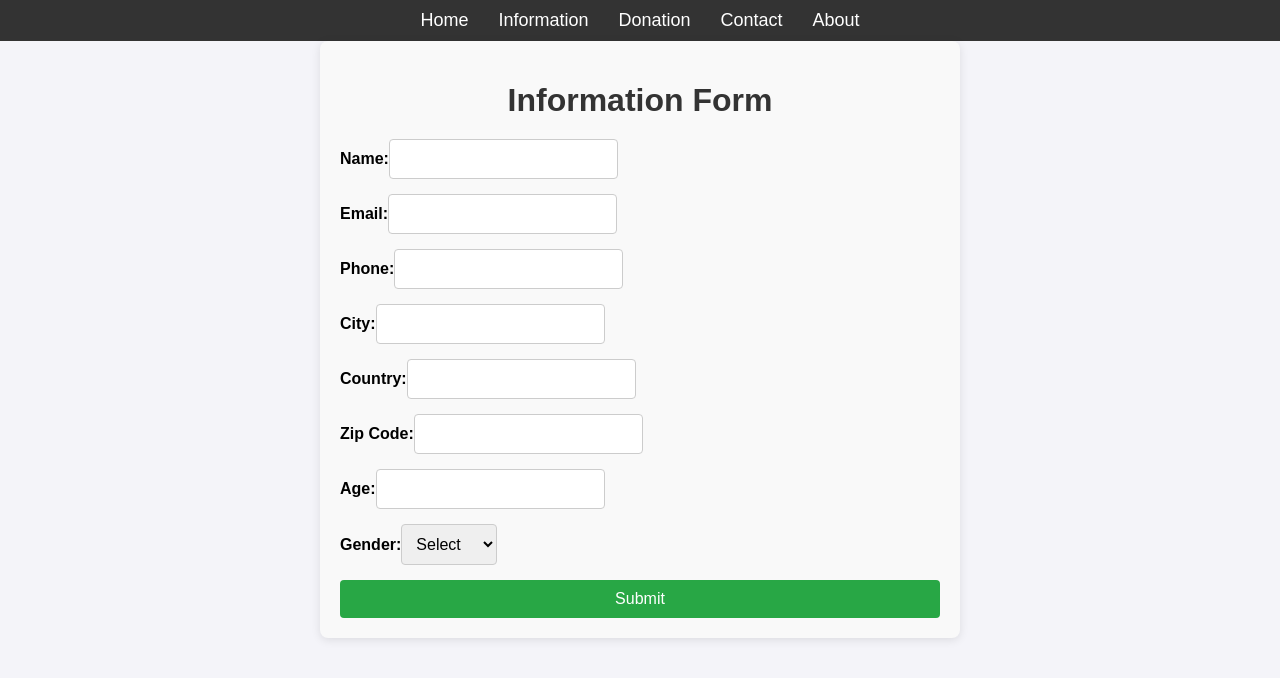
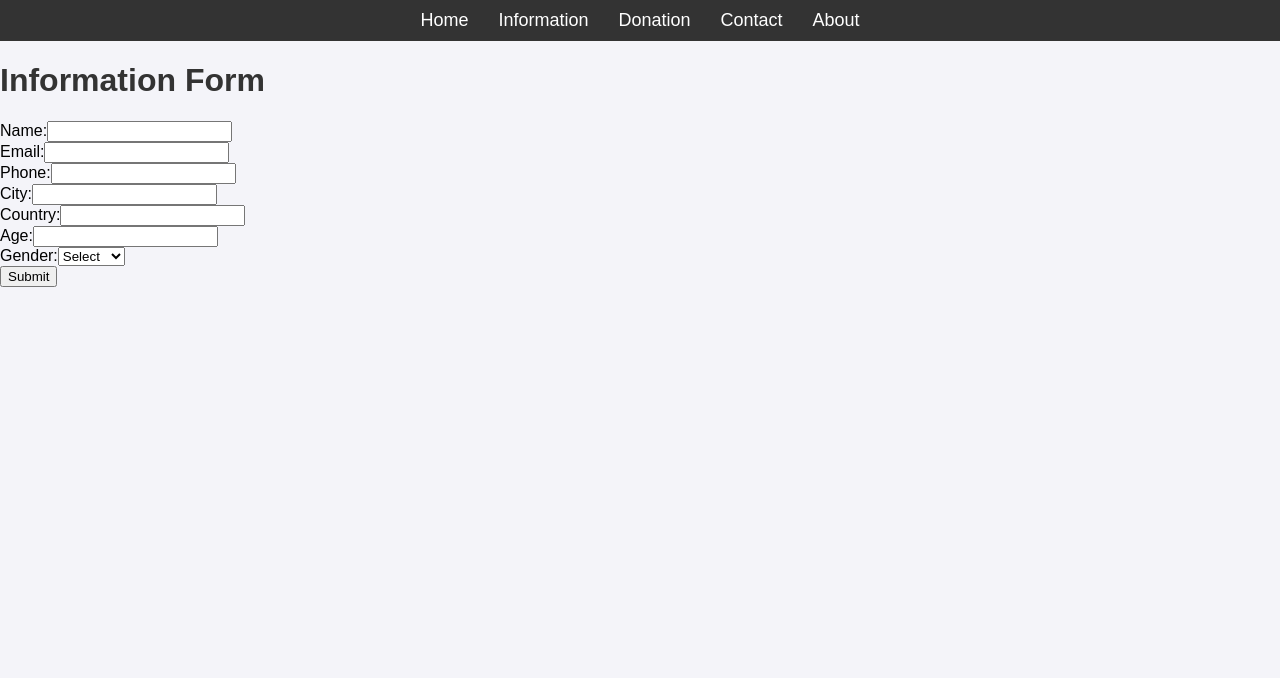
Before and after one commit to mdnahidimtiaz/Donation-app, a React (Create React App) app: page /information in a window 1280 px wide. Shown: the top 678 px of the page. Built offline with nearby package versions, Linux system fonts and the light colour scheme.

Commit message:
Update Information.js

```diff
--- a/src/pages/Information.js
+++ b/src/pages/Information.js
@@ -2,7 +2,7 @@ import React from 'react';
 import './Css/Information.css';
 const Information = () => {
   return (
-    <div className="information">
+    <div className="info">
       <h1>Information Form</h1>
       <form >
         <div>
@@ -51,15 +51,6 @@ const Information = () => {
         </div>
 
         <div>
-          <label>Zip Code:</label>
-          <input
-            type="text"
-            name="zip"
-
-          />
-        </div>
-
-        <div>
           <label>Age:</label>
           <input
             type="number"
```
